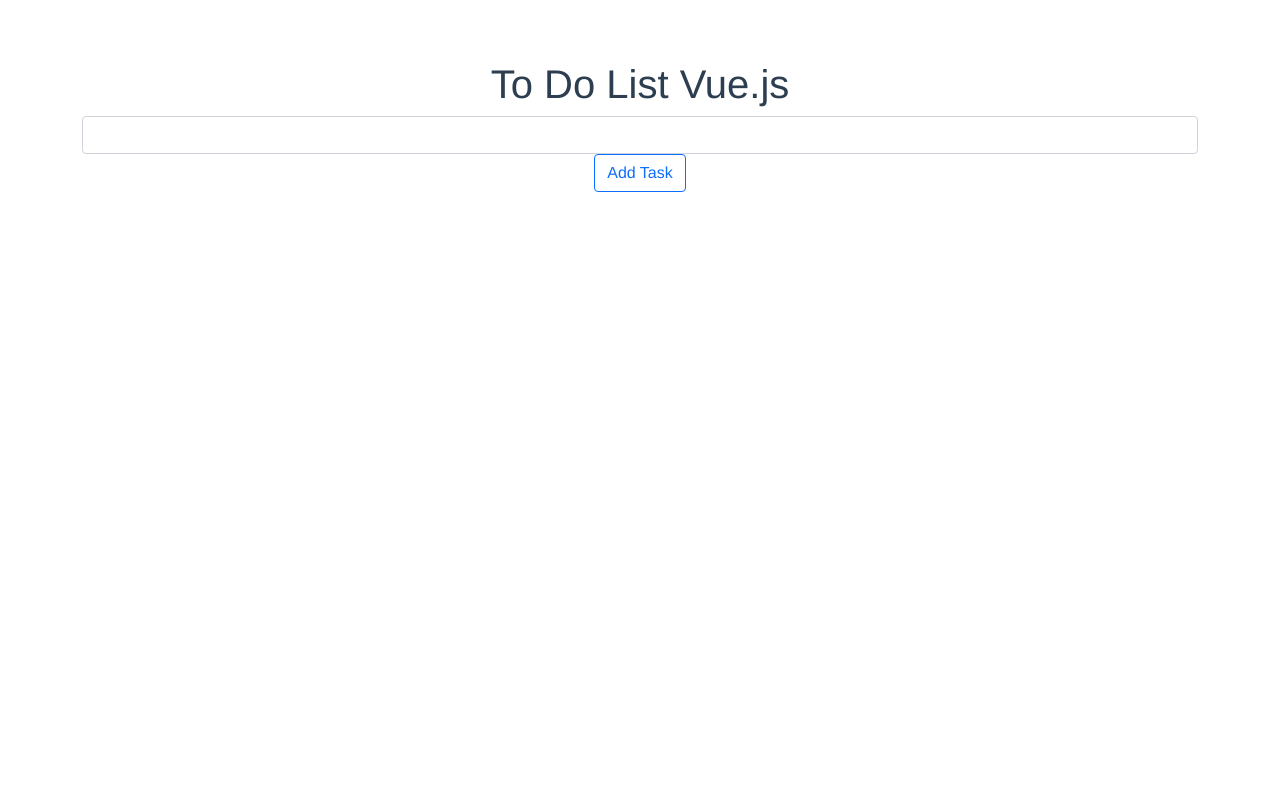
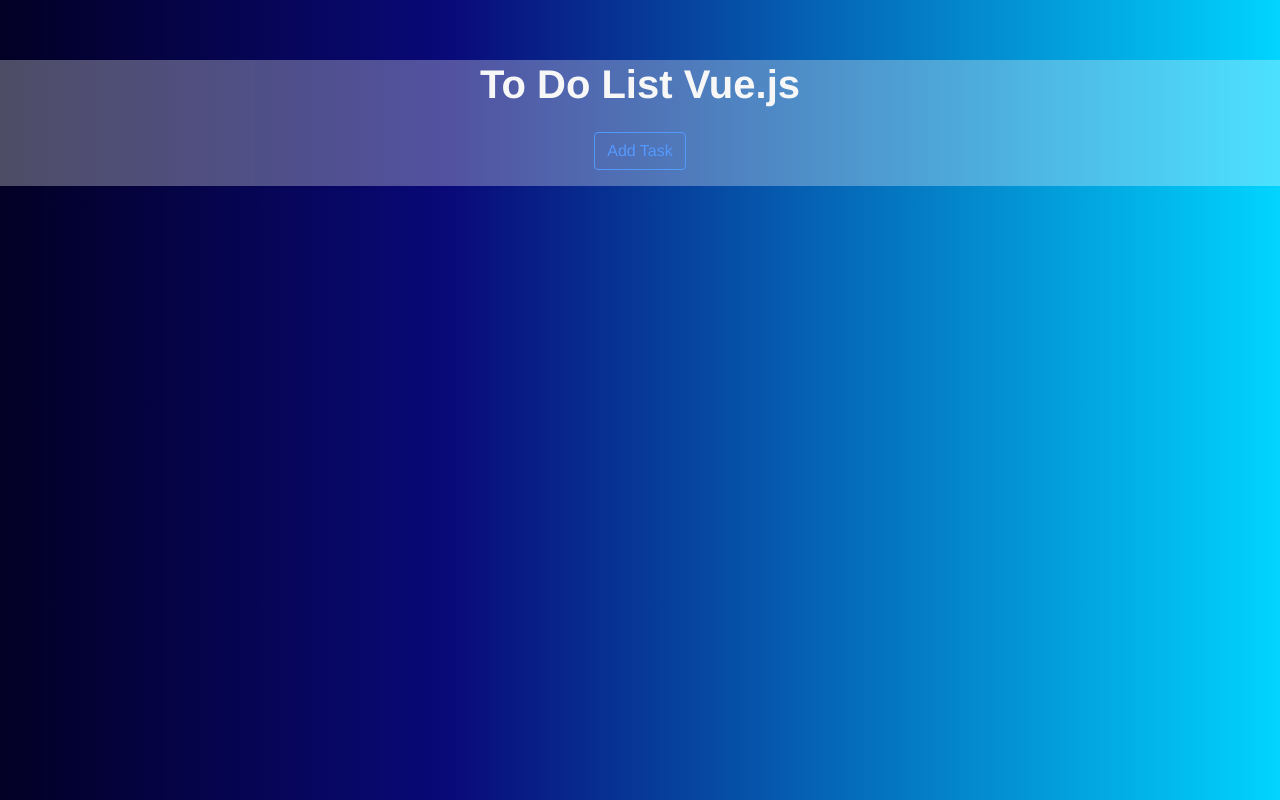
Before and after one commit to arlindrexhepi/ToDoList-VueJS, a Vue app: page / in a window 1280 px wide. Built offline with nearby package versions, Linux system fonts and the light colour scheme.

Commit message:
bootstrap2

```diff
--- a/public/index.html
+++ b/public/index.html
@@ -8,10 +8,6 @@
     <title><%= htmlWebpackPlugin.options.title %></title>
   </head>
   <body>
-    <noscript>
-      <strong>We're sorry but <%= htmlWebpackPlugin.options.title %> doesn't work properly without JavaScript enabled. Please enable it to continue.</strong>
-    </noscript>
     <div id="app"></div>
-    <!-- built files will be auto injected -->
   </body>
 </html>
--- a/src/App.vue
+++ b/src/App.vue
@@ -1,12 +1,12 @@
 <template>
   <div id="app">
-    <b-container my="3">
-      <b-form-row>
-        <h1>To Do List Vue.js</h1>
-        <b-form-input @keyup.enter="addTask()" v-model="item" />
-        <b-button variant="outline-primary" @click="addTask()">Add Task</b-button>
+    <b-container>
+      <b-form-row style="opacity=0.8">
+        <h1 @click="inputState=!inputState" :style="{cursor: cursor}">To Do List Vue.js</h1>
+        <b-form-input class="mx-auto w-50" v-if="inputState" @keyup.enter="addTask()" v-model="item" />
+        <b-button class="my-3" variant="outline-primary" @click="addTask()">Add Task</b-button>
         <ul>
-          <li v-for="(task, index) in items" :key="index" :class="{finished: task.finished}" @click="task.finished=!task.finished"><h3> {{task.name}}  <b-button variant="outline-danger" @click="removeTask(index)"> X </b-button></h3></li>
+          <li v-for="(task, index) in items" :key="index" :class="{finished: task.finished}" class="my-3" @click="task.finished=!task.finished"><h3> {{task.name}}  <b-button variant="outline-danger" @click="removeTask(index)"> X </b-button></h3></li>
         </ul>
       </b-form-row>
     </b-container>
@@ -16,10 +16,8 @@
 <script>
 import Vue from 'vue'
 import { BootstrapVue, IconsPlugin } from 'bootstrap-vue'
-
 import 'bootstrap/dist/css/bootstrap.css'
 import 'bootstrap-vue/dist/bootstrap-vue.css'
-
 Vue.use(BootstrapVue)
 Vue.use(IconsPlugin)
 export default {
@@ -28,6 +26,7 @@
     return {
       item: null,
       items: [],
+      inputState: false,
       condition: true,
       editIndex: null,
       cursor: 'pointer'
@@ -38,12 +37,18 @@
   },
   methods: {
     addTask() {
-      if(this.item.name === null) {
+      if(this.inputState === false){
+        this.inputState =!this.inputState
+      } else {
+        if(this.item.name === null) {
         return;
       } else {
         this.items.unshift({name: this.item, finished:false})
         this.item=null
       }
+      return
+      }
+
     },
     removeTask(index) {
       this.items.splice(index, 1)
@@ -53,7 +58,12 @@
 </script>
 
 <style>
+html {
+  background: linear-gradient(90deg, rgba(2,0,36,1) 0%, rgba(9,9,121,1) 35%, rgba(0,212,255,1) 100%);
+}
 #app {
+  opacity: 0.7;
+  background: linear-gradient(90deg, rgba(2,0,36,1) 0%, rgba(9,9,121,1) 35%, rgba(0,212,255,1) 100%);
   font-family: Avenir, Helvetica, Arial, sans-serif;
   -webkit-font-smoothing: antialiased;
   -moz-osx-font-smoothing: grayscale;
@@ -62,6 +72,7 @@
   margin-top: 60px;
 }
 li {
+  color: whitesmoke;
   list-style-type: none;
   cursor: pointer;
   font-weight: bolder;
@@ -69,4 +80,8 @@
 .finished {
   text-decoration: line-through;
 }
+h1 {
+  font-weight: bolder;
+  color: whitesmoke;
+}
 </style>
```
Also changed, not shown: src/assets/backgroundimg.jpg (added), 1 other file (tests, documents, lock files or other folders).
